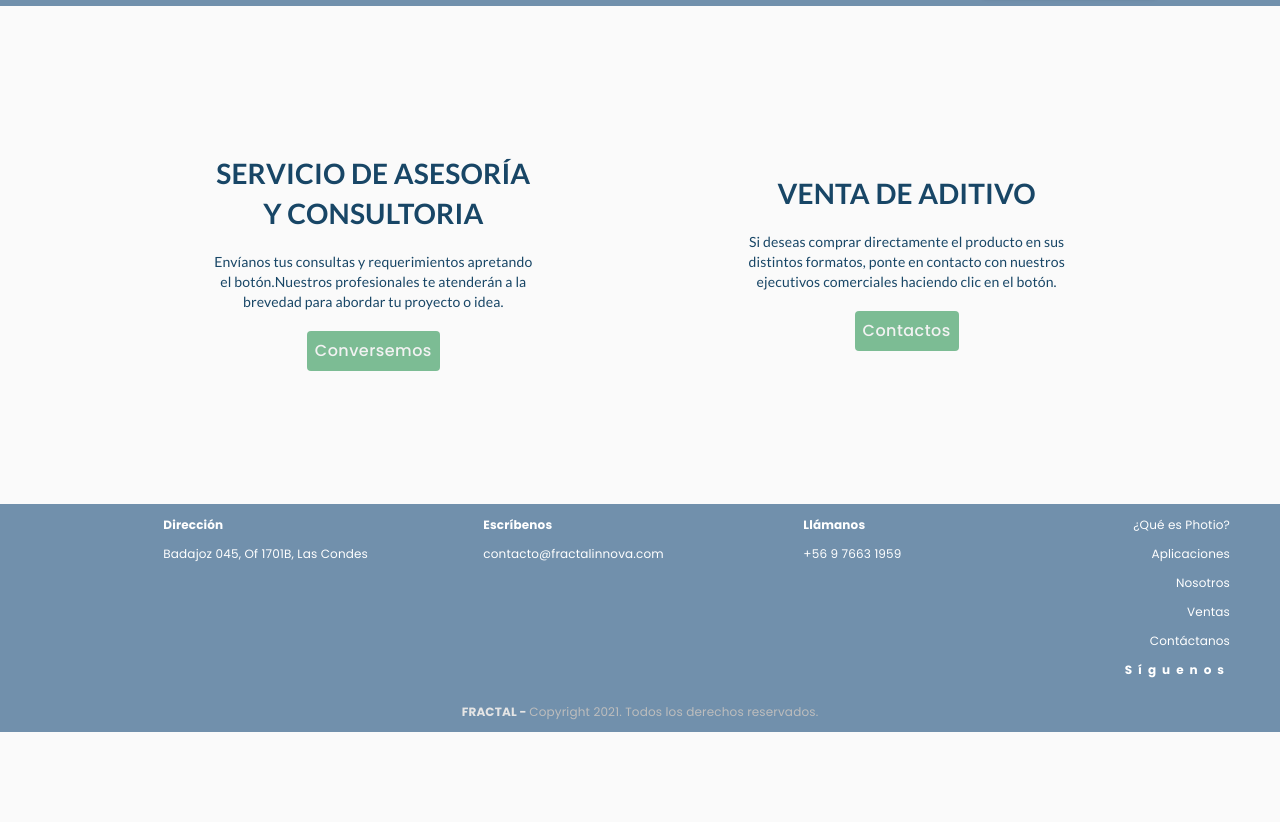
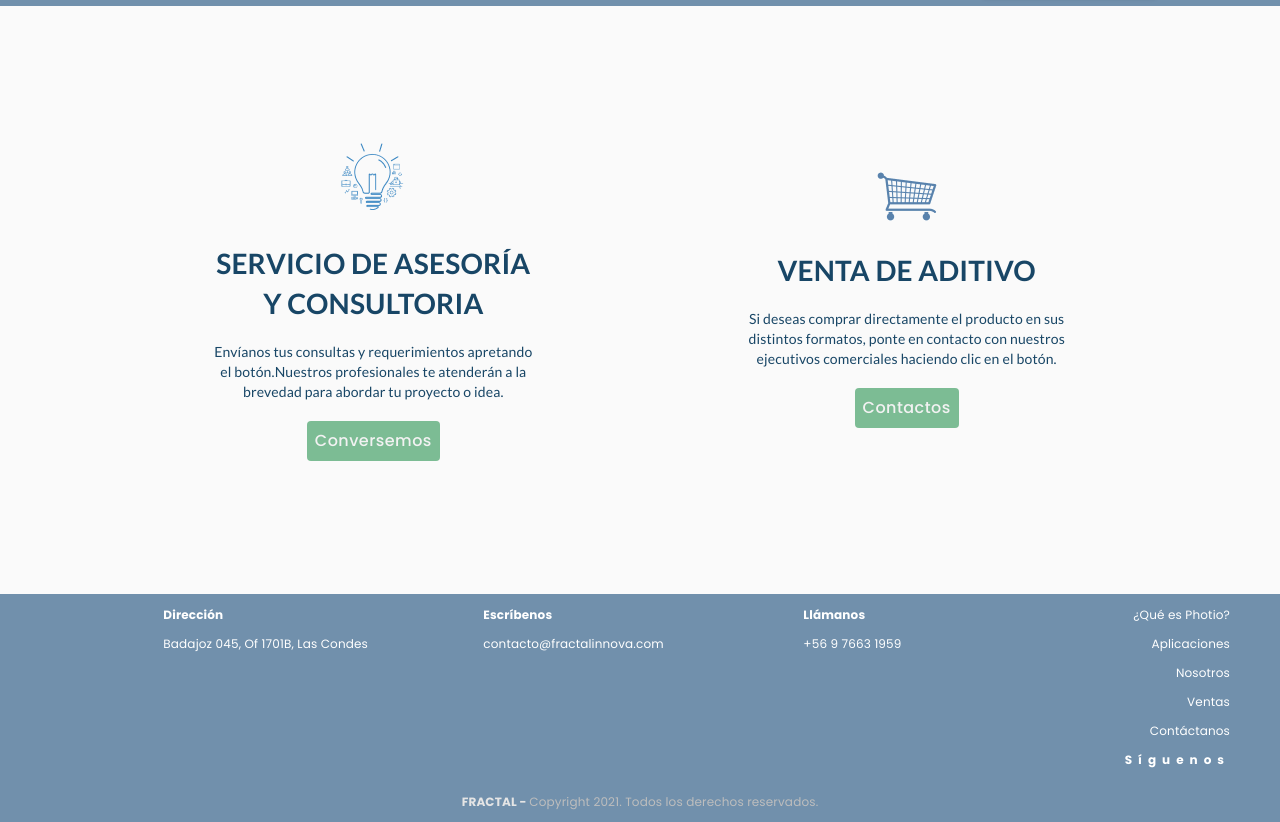
Before and after one commit to MartinGO11/PhotioWebApp, a React (Create React App) app: page /buy in a window 1280 px wide. Shown: the part 1004-1826 px from the top of the page. Before the commit the page ends 1736 px from the top, so only its background shows below. Built offline with nearby package versions, Linux system fonts and the light colour scheme.

Commit message:
FEAT: add image in BuyItemComponent

```diff
--- a/src/components/buy/BuyItemComponent.jsx
+++ b/src/components/buy/BuyItemComponent.jsx
@@ -2,7 +2,9 @@ import React from 'react';
 import { Button, Grid, Hidden } from '@material-ui/core';
 import { withStyles } from '@material-ui/core/styles';
 import colors from '../../styles/global/colors';
-import globalStyle from '../../styles/global/globalStyle'
+import globalStyle from '../../styles/global/globalStyle';
+import { default as buyIcon } from './buyIcon.png';
+import { default as serviceIcon } from './serviceIcon.png';
 
 
 const ColorButton = withStyles((theme) => ({
@@ -16,6 +18,8 @@ const ColorButton = withStyles((theme) => ({
   },
 }))(Button);
 
+const icons = [serviceIcon, buyIcon];
+
 export const BuyItemComponent = ({ buyContent }) => {
 
   const globalStyles = globalStyle();
@@ -28,6 +32,7 @@ export const BuyItemComponent = ({ buyContent }) => {
             buyContent.map((item, index) => {
               return (
                 <Grid item xs={3} key={`buyItem-${index}`} style={{ textAlign: 'center', color: colors.blue_1 }} className={globalStyles.fontLato}>
+                  <img src={icons[index]} alt={`Photio-service-${index}`} />
                   <h1>{item.title}</h1>
                   <p>{item.description}</p>
                   <ColorButton>{item.actionTitle}</ColorButton>
@@ -44,7 +49,7 @@ export const BuyItemComponent = ({ buyContent }) => {
               return (
                 <Grid container direction="row" justify="center" alignItems="center" >
                   <Grid item xs={3}>
-                    {/* Imagen */}
+                    <img src={icons[index]} alt={`Photio-service-${index}`} style={{textAlign: 'center'}} />
                   </Grid>
                   <Grid item xs={6} key={`buyItem-${index}`} style={{ color: colors.blue_1 }} className={globalStyles.fontLato}>
                     <h1>{item.title}</h1>
```
Also changed, not shown: src/components/buy/buyIcon.png (added), src/components/buy/serviceIcon.png (added).
